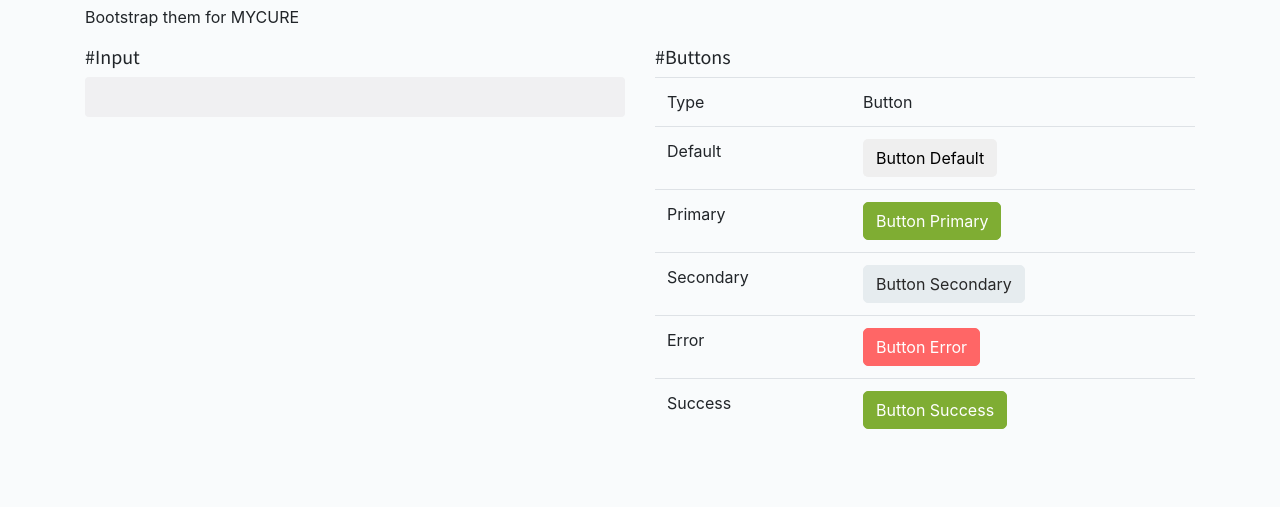
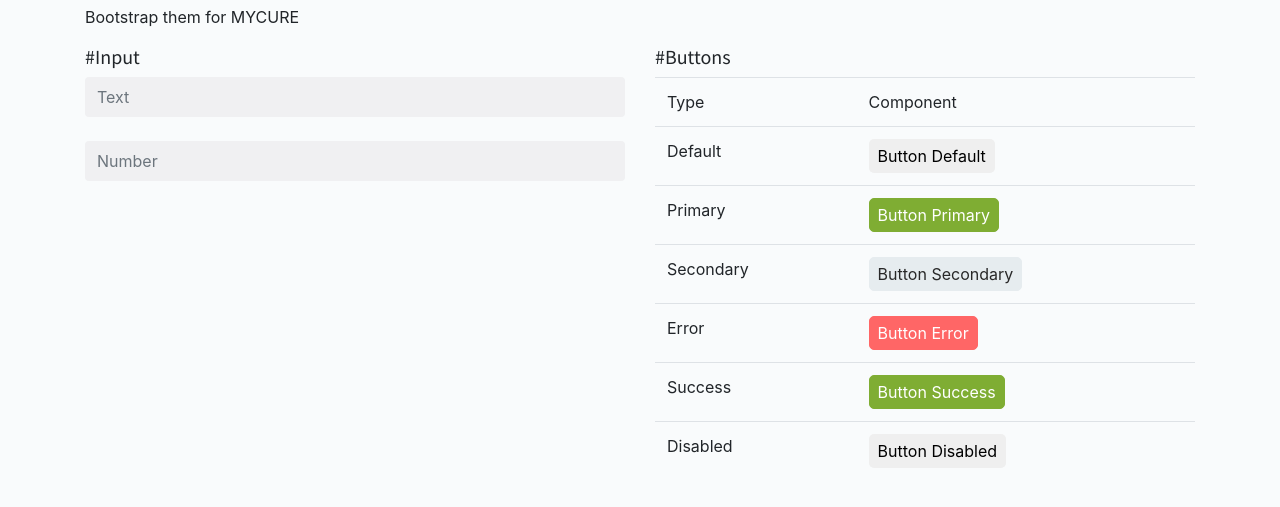
Before and after one commit to mycurelabs/kidlat-css, a website: page index.html in a window 1280 px wide. Shown: the part 51-558 px from the top of the page. Drawn offline with nearby package versions, Linux system fonts and the light colour scheme.

Commit message:
Added btn-sm

```diff
--- a/index.html
+++ b/index.html
@@ -17,7 +17,9 @@
       </div>
       <div class="col-xs-12 col-md-6">
         <h5>#Input</h5>
-        <input type="text" class="form-control">
+        <input type="text" class="form-control" placeholder="Text">
+        <br>
+        <input type="number" class="form-control" placeholder="Number">
       </div>
       <div class="col-xs-12 col-md-6">
         <h5>#Buttons</h5>
@@ -25,29 +27,33 @@
           <thead>
             <tr>
               <td>Type</td>
-                <td>Button</td>
+              <td>Component</td>
             </tr>
           </thead>
           <tbody>
             <tr>
               <td>Default</td>
-                <td><button class="btn">Button Default</button></td>
+              <td><button class="btn btn-sm">Button Default</button></td>
             </tr>
             <tr>
               <td>Primary</td>
-                <td><button class="btn btn-primary">Button Primary</button></td>
+              <td><button class="btn btn-sm btn-primary">Button Primary</button></td>
             </tr>
             <tr>
               <td>Secondary</td>
-                <td><button class="btn btn-secondary">Button Secondary</button></td>
+              <td><button class="btn btn-sm btn-secondary">Button Secondary</button></td>
             </tr>
             <tr>
               <td>Error</td>
-                <td><button class="btn btn-error">Button Error</button></td>
+              <td><button class="btn btn-sm btn-error">Button Error</button></td>
             </tr>
             <tr>
               <td>Success</td>
-                <td><button class="btn btn-success">Button Success</button></td>
+              <td><button class="btn btn-sm btn-success">Button Success</button></td>
+            </tr>
+            <tr>
+              <td>Disabled</td>
+              <td><button class="btn btn-sm btn-disabled">Button Disabled</button></td>
             </tr>
           </tbody>
         </table>
```
Lines whose indentation alone changed are shown as unchanged.
